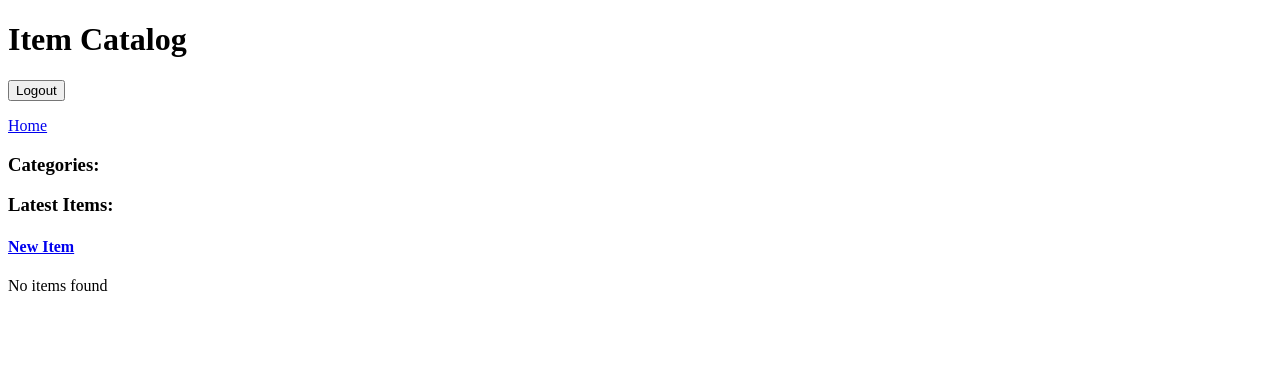
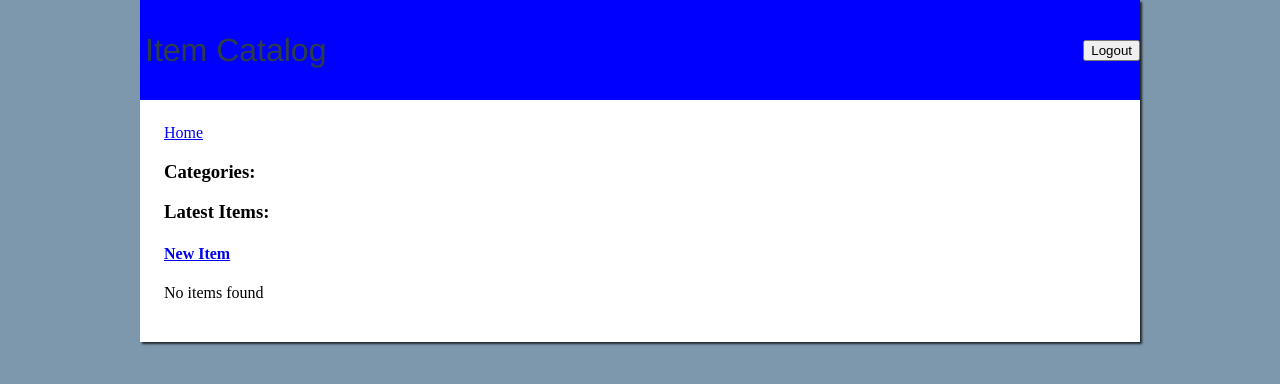
Before and after one commit to oliveira-marcio/fsnd-item-catalog, a Flask app: page /catalog in a window 1280 px wide. Shown: the top 384 px of the page. Run offline with Flask 2, Linux system fonts and the light colour scheme; the visitor is signed in with stand-in values (Sample User, id 1); data that the repository does not hold is empty; parts of the project's set-up code (start-up, migrations or seed data) failed here and were passed over; some libraries are stand-ins or nearby versions.

Commit message:
feat: Implemetação inicial de estilos nos templates
Simplificado os templates das categorias e itens que agora usam os
respectivos templates públicos como esqueleto.

```diff
--- a/static/styles.css
+++ b/static/styles.css
@@ -1,3 +1,62 @@
+* {
+    box-sizing: border-box;
+}
+
+body {
+    margin: 0;
+    padding: 0 1.5em;
+    background-color: #7d97ad;
+}
+
+h1 {
+    color: #2d3c49;
+    font-family: Helvetica, Arial, sans-serif;
+    font-weight: lighter;
+    margin: 5px;
+}
+
+/* Header */
+
+header {
+  display: table;
+  background-color: #00f;
+  width: 100%;
+  height: 100px;
+}
+
+.header {
+  display: table-cell;
+  vertical-align: middle;
+}
+
+.left {
+    text-align: left;
+}
+
+.right {
+    text-align: right;
+}
+
+/* Content */
+
+.main-container {
+    background-color: white;
+    width: 100%;
+    margin: auto;
+    padding: 0;
+    min-width: 340px;
+    max-width: 1000px;
+}
+
+.shadowed {
+    box-shadow: 2px 2px 2px 0 rgba(0,0,0,0.75);
+}
+
+.content-container {
+  padding: 1.5em;
+}
+
+/* Modal */
 .modal {
     display: none; /* Hidden by default */
     position: fixed; /* Stay in place */
--- a/templates/catalog.html
+++ b/templates/catalog.html
@@ -1,30 +1,8 @@
-{% extends "main.html" %}
-{% block content %}
-        <div>
-            <h3>Categories:</h3>
-        {% for c in categories %}
-            <p><a href="{{url_for('showAllItems', category_name = c.name|lower)}}">{{c.name}}</a></p>
-        {% endfor %}
-        </div>
-        <div>
+{% extends "public_catalog.html" %}
+{% block private_content %}
         {% if category_name %}
-            <h3>{{category_name}} Items ({{items|length}} items):</h3>
             <h4><a href="{{url_for('addItem', category_name = category_name|lower)}}">New Item</a></h4>
         {% else %}
-            <h3>Latest Items:</h3>
             <h4><a href="{{url_for('addItem')}}">New Item</a></h4>
         {% endif %}
-
-        {% if items %}
-            {% for i in items %}
-                {% if category_name %}
-            <p><a href="{{url_for('showItem', category_name = category_name|lower, item_name = i.title|lower)}}">{{i.title}}</a></p>
-                {% else %}
-            <p><a href="{{url_for('showItem', category_name = i.category_name|lower, item_name = i.title|lower)}}">{{i.title}} ({{i.category_name}})</a></p>
-                {% endif %}
-            {% endfor %}
-        {% else %}
-            <p>No items found</p>
-        {% endif %}
-        </div>
 {% endblock %}
--- a/templates/main.html
+++ b/templates/main.html
@@ -6,14 +6,19 @@
     <script src="//ajax.googleapis.com/ajax/libs/jquery/1.8.2/jquery.min.js"></script>
   </head>
   <body>
-    <header><h1>Item Catalog</h1></header>
-    <p>
+    <div class="main-container shadowed">
+      <header>
+        <div class="header left">
+          <h1>Item Catalog</h1>
+        </div>
+        <div class="header right">
           {% if "username" not in session %}
           <button id="loginBtn">Login</button>
           {% else %}
           <button id="loginBtn">Logout</button>
           {% endif %}
-    </p>
+        </div>
+      </header>
 
       <div>
       {% with messages = get_flashed_messages() %}
@@ -27,9 +32,8 @@
       {% endwith %}
       </div>
 
-    <p><a href="{{url_for('showCatalog')}}">Home</a></p>
-
-    <div class="container">
+      <div class="content-container">
+        <a href="{{url_for('showCatalog')}}">Home</a>
   			{% block content %}
   			{% endblock %}
   		</div>
@@ -80,5 +84,6 @@
           }
         }
       </script>
+    </div>
   </body>
 </html>
--- a/templates/public_catalog.html
+++ b/templates/public_catalog.html
@@ -13,6 +13,9 @@
             <h3>Latest Items:</h3>
         {% endif %}
 
+        {% block private_content %}
+        {% endblock %}
+
         {% if items %}
             {% for i in items %}
                 {% if category_name %}
--- a/templates/public_item.html
+++ b/templates/public_item.html
@@ -5,4 +5,6 @@
             <h3>{{item.title}}</h3>
             <p>Description: {{item.description}}</p>
         </div>
+        {% block private_content %}
+        {% endblock %}
 {% endblock %}
```
Also changed, not shown: templates/item.html (+2 -7 lines). Lines whose indentation alone changed are shown as unchanged.
